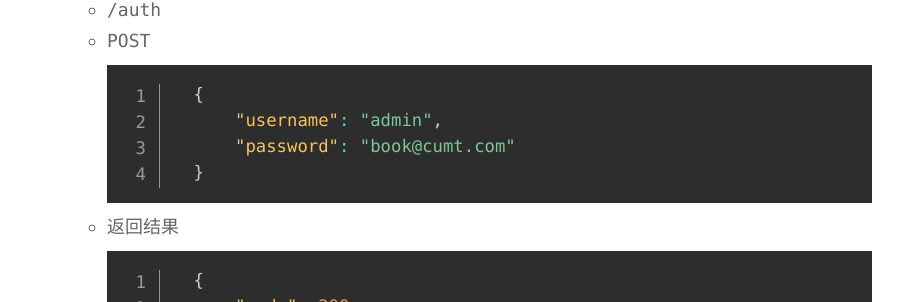
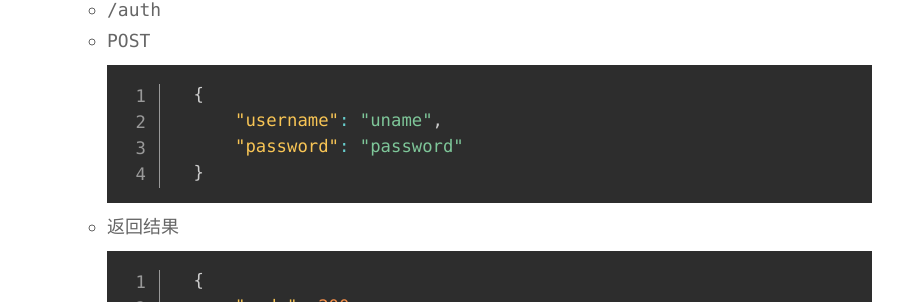
Before and after one commit to LijinPengT/LijinPengT.github.io, a Jekyll site: the page built from _posts/2020-03-20-book-system-with-gin.md, in a window 1280 px wide and 900 px high, scrolled down 308 px. Shown: the part 150-452 px from the top of the window, without its empty margins (188-1091 px from the left). Built offline with Jekyll 4.4.1, drawn with Linux system fonts in a browser that asks for light colours.

Commit message:
update20200321

````diff
--- a/_posts/2020-03-20-book-system-with-gin.md
+++ b/_posts/2020-03-20-book-system-with-gin.md
@@ -15,8 +15,8 @@ excerpt: Golang-Gin框架实现预约API
     + POST
     ```JSON
         {
-            "username": "admin",
-            "password": "book@cumt.com"
+            "username": "uname",
+            "password": "password"
         }
     ```
 
````
